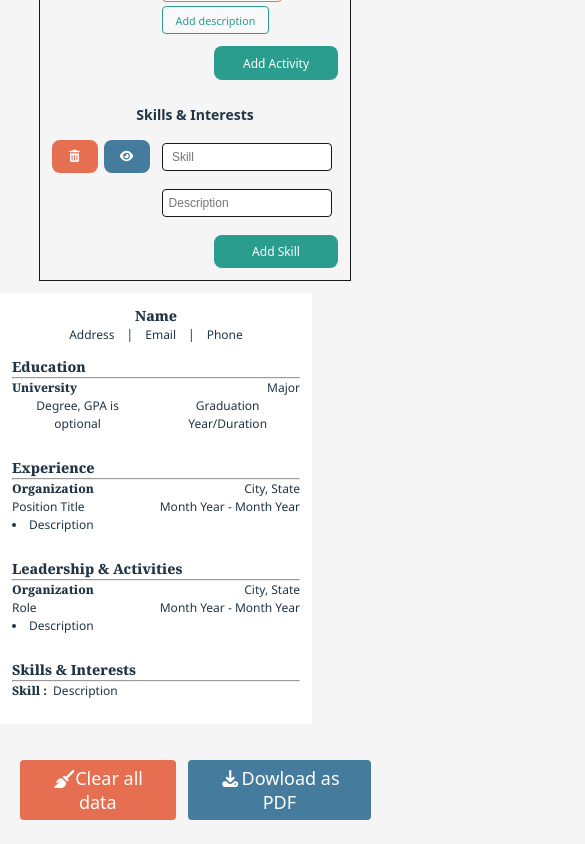
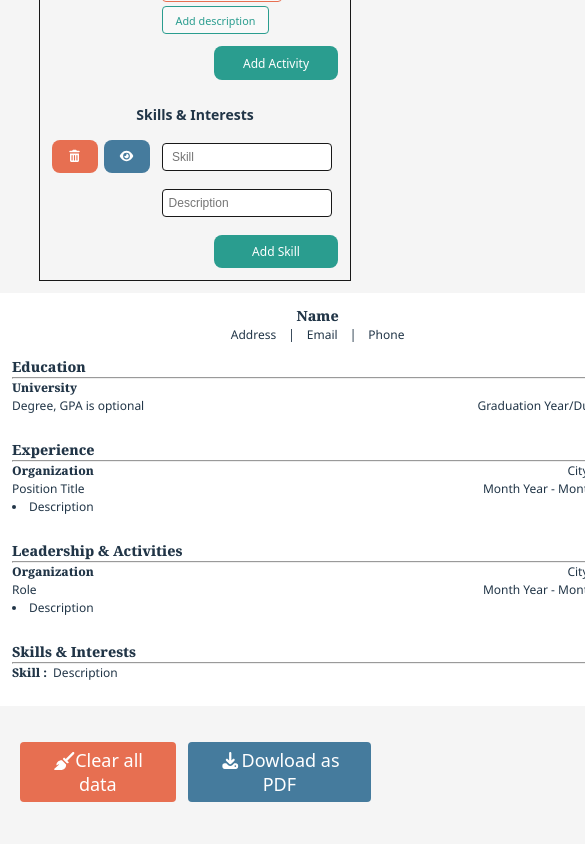
Before and after one commit to lunarwong/cv-application-builder, a React (Vite) app: page / in a window 390 px wide. Shown: the part 1361-2205 px from the top of the page, 585 px wide, since content can reach past the window. Built offline with nearby package versions, Linux system fonts and the light colour scheme; a web font is replaced by a local one.

Commit message:
feat: export pdf

```diff
--- a/src/App.css
+++ b/src/App.css
@@ -116,6 +116,21 @@ input {
     margin: 2rem auto;
   }
 
+  .pdf-target {
+    width: 794px;
+    max-width: 794px;
+    background: var(--white);
+    margin: 0 auto;
+}
+
+  @media print {
+  .pdf-target {
+    width: 210mm;
+    height: auto;
+    max-width: none;
+  }
+}
+
   /* .modify-container{
     margin-left: 0;
     margin-right: 0;
--- a/src/App.jsx
+++ b/src/App.jsx
@@ -178,7 +178,7 @@ function App() {
           setSkillData={setSkillData}
         />
         <div className='display-and-btn'>
-          <div ref={targetRef} >
+          <div ref={targetRef} className="pdf-target">
             <Display
               cvData={cvData}
               eduData={eduData}
@@ -197,7 +197,11 @@ function App() {
             </button>
             <button
               className='export-data-btn'
-              onClick={() => generatePDF(targetRef, {filename: 'page.pdf'})}>
+              onClick={() => generatePDF(targetRef, {
+                filename: 'CV.pdf',
+                page: { format: 'a4', orientation: 'portrait', margin: 10 },
+                canvas: { scale: 2 }
+                })}>
               <FontAwesomeIcon icon={faDownload}/>
               Dowload as PDF
             </button>
```
